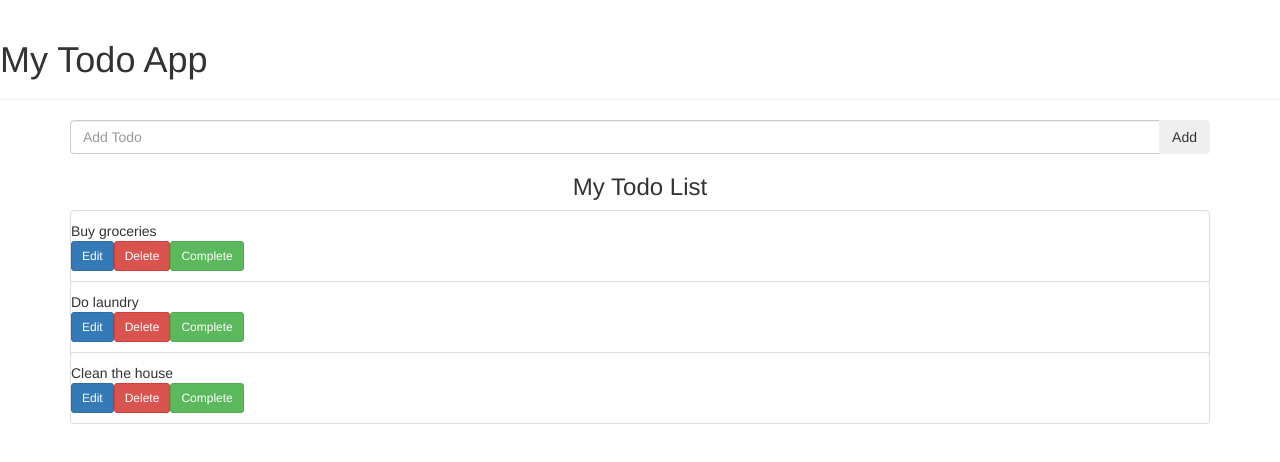
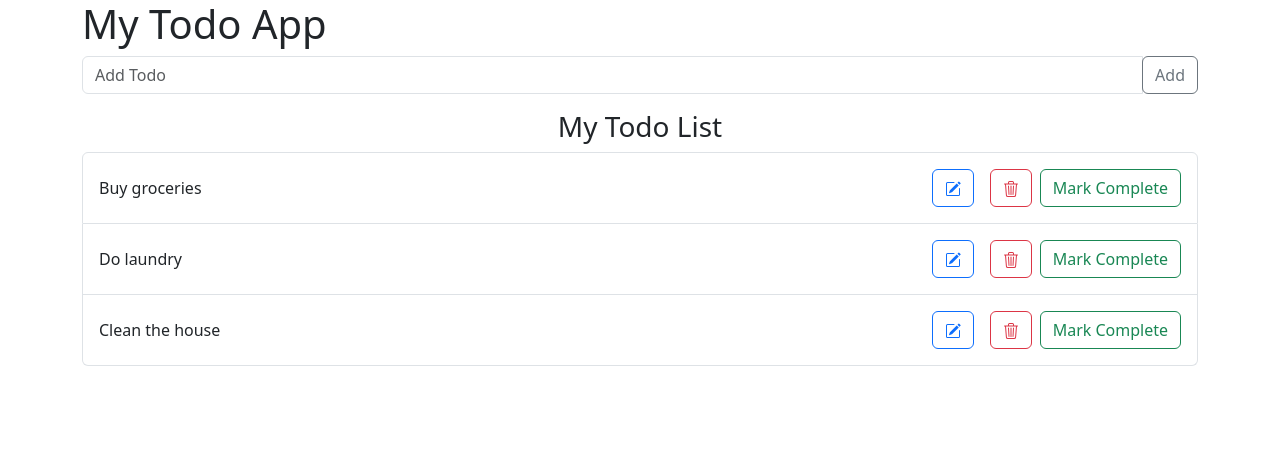
Before and after one commit to CassieV81/my-todo-app, an Angular app: page / in a window 1280 px wide. Shown: the top 462 px of the page. Built offline with nearby package versions, Linux system fonts and the light colour scheme.

Commit message:
Add edit  and delete methods

```diff
--- a/src/app/add-todo/add-todo.component.html
+++ b/src/app/add-todo/add-todo.component.html
@@ -1,6 +1,6 @@
 
 <div class="input-group mb-3">
-  <input type="text" class="form-control" placeholder="Add Todo" [(ngModel)]="newTodoName" >
+  <input type="text" class="form-control" placeholder="Add Todo" [(ngModel)]="newTodoName" #todoInput>
   <div class="input-group-btn">
     <button class="btn btn-outline-secondary" type="button" (click)="addTodo()">Add</button>
   </div>
--- a/src/app/app.component.html
+++ b/src/app/app.component.html
@@ -1,9 +1,8 @@
-
-<div class="page-header">
-  <h1>{{title}}</h1>
-</div>
 
 <div class="container">
+  <div class="page-header">
+    <h1>{{title}}</h1>
+  </div>
   <app-add-todo></app-add-todo>
   <app-todo-list></app-todo-list>
 </div>
--- a/src/app/todo-list/todo-list.component.html
+++ b/src/app/todo-list/todo-list.component.html
@@ -1,15 +1,21 @@
 
 <h3 class="text-center">My Todo List</h3>
 
-<ul class="list-group">
+<ul class="list-group" *ngIf="todoService.todos.length > 0 else noTodo">
   <li class="list-group-item" *ngFor="let todo of todoService.todos">
-    <div class="row">
-      <div class="col-9">{{ todo.name }}</div>
-      <div class="col-3">
-        <button class="btn btn-sm btn-primary mr-2">Edit</button>
-        <button class="btn btn-sm btn-danger mr-2">Delete</button>
-        <button class="btn btn-sm btn-success float-right">Complete</button>
+    <div class="d-flex justify-content-between align-items-center">
+      <div>{{ todo.name }}</div>
+      <div>
+        <button class="btn btn-outline-primary m-2" (click)="editTodo(todo)"><svg xmlns="http://www.w3.org/2000/svg" width="16" height="16" fill="currentColor" class="bi bi-pencil-square" viewBox="0 0 16 16">
+          <path d="M15.502 1.94a.5.5 0 0 1 0 .706L14.459 3.69l-2-2L13.502.646a.5.5 0 0 1 .707 0l1.293 1.293zm-1.75 2.456-2-2L4.939 9.21a.5.5 0 0 0-.121.196l-.805 2.414a.25.25 0 0 0 .316.316l2.414-.805a.5.5 0 0 0 .196-.12l6.813-6.814z"/>
+          <path fill-rule="evenodd" d="M1 13.5A1.5 1.5 0 0 0 2.5 15h11a1.5 1.5 0 0 0 1.5-1.5v-6a.5.5 0 0 0-1 0v6a.5.5 0 0 1-.5.5h-11a.5.5 0 0 1-.5-.5v-11a.5.5 0 0 1 .5-.5H9a.5.5 0 0 0 0-1H2.5A1.5 1.5 0 0 0 1 2.5v11z"/>
+        </svg></button>
+        <button class="btn btn-outline-danger m-2" (click)="deleteTodo(todo)"><svg xmlns="http://www.w3.org/2000/svg" width="16" height="16" fill="currentColor" class="bi bi-trash3" viewBox="0 0 16 16">
+          <path d="M6.5 1h3a.5.5 0 0 1 .5.5v1H6v-1a.5.5 0 0 1 .5-.5ZM11 2.5v-1A1.5 1.5 0 0 0 9.5 0h-3A1.5 1.5 0 0 0 5 1.5v1H2.506a.58.58 0 0 0-.01 0H1.5a.5.5 0 0 0 0 1h.538l.853 10.66A2 2 0 0 0 4.885 16h6.23a2 2 0 0 0 1.994-1.84l.853-10.66h.538a.5.5 0 0 0 0-1h-.995a.59.59 0 0 0-.01 0H11Zm1.958 1-.846 10.58a1 1 0 0 1-.997.92h-6.23a1 1 0 0 1-.997-.92L3.042 3.5h9.916Zm-7.487 1a.5.5 0 0 1 .528.47l.5 8.5a.5.5 0 0 1-.998.06L5 5.03a.5.5 0 0 1 .47-.53Zm5.058 0a.5.5 0 0 1 .47.53l-.5 8.5a.5.5 0 1 1-.998-.06l.5-8.5a.5.5 0 0 1 .528-.47ZM8 4.5a.5.5 0 0 1 .5.5v8.5a.5.5 0 0 1-1 0V5a.5.5 0 0 1 .5-.5Z"/>
+        </svg></button>
+        <button class="btn btn-outline-success" (click)="markComplete(todo)">Mark Complete</button>
       </div>
     </div>
   </li>
 </ul>
+<ng-template #noTodo> There are no todos to display... </ng-template>
--- a/src/app/todo-list/todo-list.component.ts
+++ b/src/app/todo-list/todo-list.component.ts
@@ -10,4 +10,20 @@ import { TodoService } from '../todo.service';
 export class TodoListComponent {
 
   constructor(public todoService: TodoService) {};
+
+  editTodo (todo: Todo) {
+    const newTodoName = prompt("Enter new todo name", todo.name);
+    if (newTodoName !== null) {
+      this.todoService.editTodo(todo, newTodoName);
+    }
+  }
+
+  deleteTodo(todo: Todo) {
+    if (confirm("Are you sure you want to delete this todo?")) {
+      this.todoService.deleteTodoById(todo.id);
+    }
+  }
+  markComplete(todo: Todo) {
+
+  }
 }
--- a/src/app/todo.service.ts
+++ b/src/app/todo.service.ts
@@ -18,5 +18,14 @@ export class TodoService {
     const newTodo: Todo = { id: this.todos.length + 1, name: newTodoName};
     this.todos.push(newTodo);
   }
+  editTodo(todo: Todo, newTodoName: string) {
+    todo.name = newTodoName;
+  }
+  deleteTodoById(id: number) {
+    const index = this.todos.findIndex(todo => todo.id === id);
+    if (index !== -1) {
+        this.todos.splice(index, 1);
+    }
+  }
 
 }
--- a/src/index.html
+++ b/src/index.html
@@ -6,7 +6,7 @@
   <base href="/">
   <meta name="viewport" content="width=device-width, initial-scale=1">
   <link rel="icon" type="image/x-icon" href="favicon.ico">
-  <link rel="stylesheet" href="https://maxcdn.bootstrapcdn.com/bootstrap/3.4.1/css/bootstrap.min.css">
+  <link href="https://cdn.jsdelivr.net/npm/bootstrap@5.3.0-alpha1/dist/css/bootstrap.min.css" rel="stylesheet" integrity="sha384-GLhlTQ8iRABdZLl6O3oVMWSktQOp6b7In1Zl3/Jr59b6EGGoI1aFkw7cmDA6j6gD" crossorigin="anonymous">
 </head>
 <body>
   <app-root></app-root>
```
